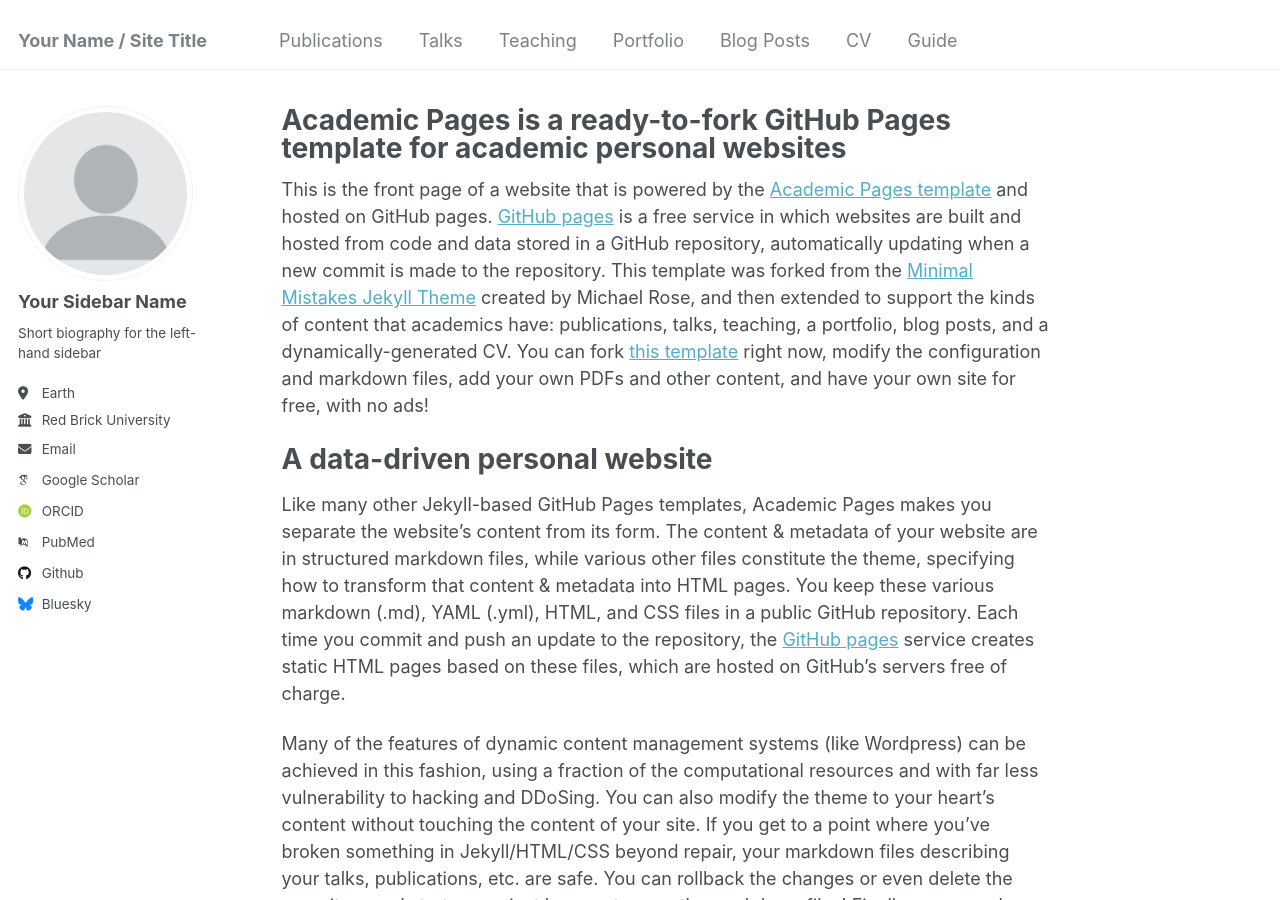
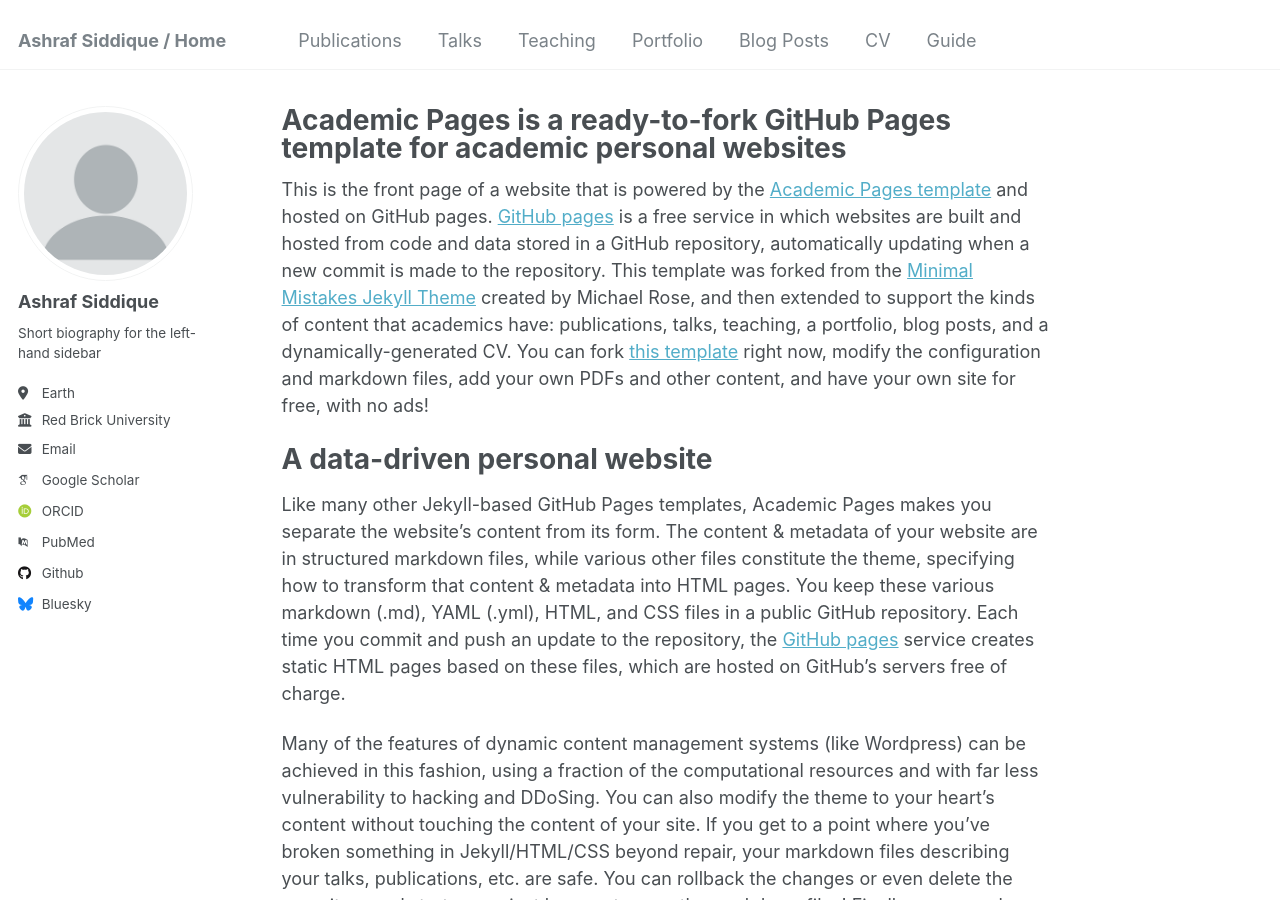
Before and after one commit to arif2127/arif2127.github.io, a Jekyll site: the page built from _pages/about.md, in a window 1280 px wide and 900 px high. Built offline with Jekyll 4.4.1, drawn with Linux system fonts in a browser that asks for light colours; some web fonts are replaced.

Commit message:
First changes

```diff
--- a/_config.yml
+++ b/_config.yml
@@ -8,7 +8,7 @@
 
 # Basic Site Settings
 locale                   : "en-US"
-title                    : "Your Name / Site Title"
+title                    : "Ashraf Siddique / Home"
 title_separator          : "-"
 name                     : &name "Your Name"
 description              : &description "personal description"
@@ -22,7 +22,7 @@ repository               : "academicpages/academicpages.github.io"
 author:
   # Biographic information
   avatar           : "profile.png"
-  name             : "Your Sidebar Name"
+  name             : "Ashraf Siddique"
   pronouns         : # example: "she/her"
   bio              : "Short biography for the left-hand sidebar"
   location         : "Earth"
```
